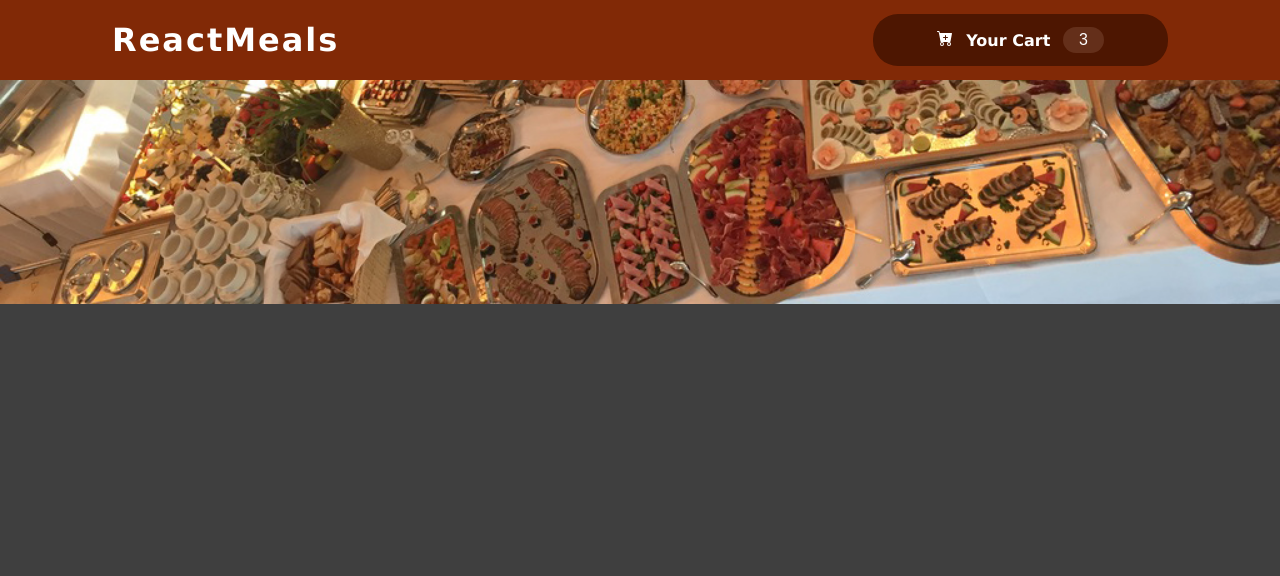
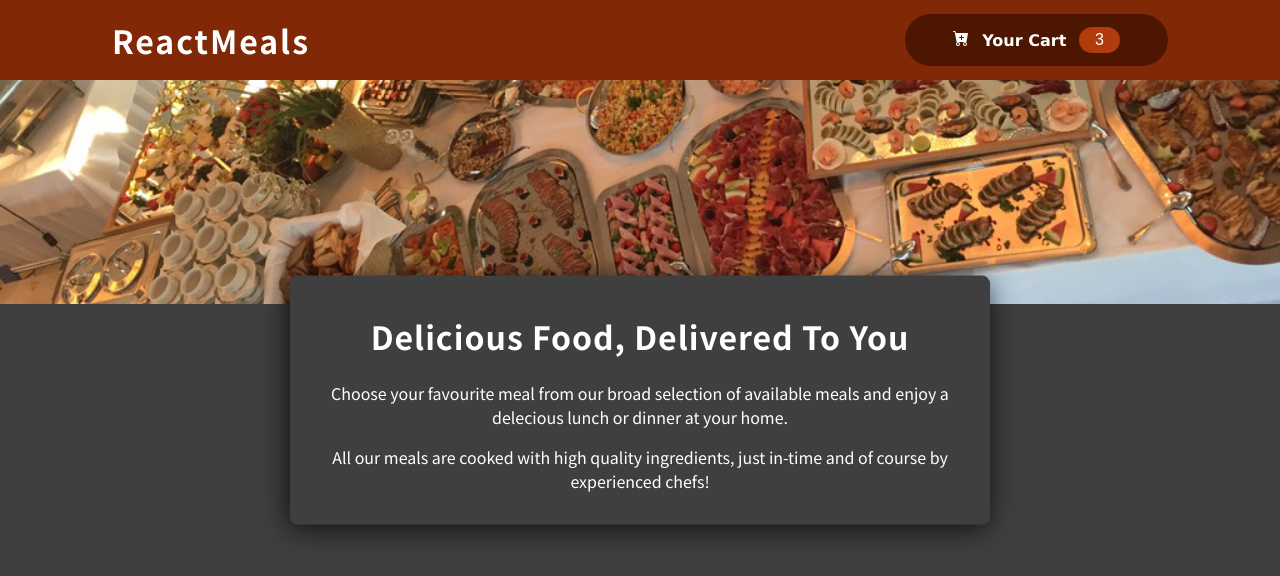
Before and after one commit to axhar-ibraheem/Restaurant-app, a React (Create React App) app: page / in a window 1280 px wide. Shown: the top 576 px of the page. Built offline with nearby package versions, Linux system fonts and the light colour scheme.

Commit message:
restaurant summary added

```diff
--- a/src/App.js
+++ b/src/App.js
@@ -1,10 +1,14 @@
 import Header from "./components/Layout/Header";
 import React from "react";
+import RestuarantSummary from "./components/Layout/RestuarantSummary";
 
 function App() {
   return (
     <React.Fragment>
       <Header></Header>
+      <main>
+        <RestuarantSummary></RestuarantSummary>
+      </main>
     </React.Fragment>
   );
 }
--- a/src/components/Layout/CartButton.css
+++ b/src/components/Layout/CartButton.css
@@ -1,6 +1,6 @@
 .cart-button {
-  padding: 0.8rem 4rem;
-  border-radius: 25px;
+  padding: 0.8rem 3rem;
+  border-radius: 30px;
   background: #4d1601;
   border: none;
   color: white;
@@ -20,7 +20,7 @@
 }
 .cart-number {
   margin-left: 0.8rem;
-  background: #642f1a;
+  background: #b23b0c;
   padding: 0.25rem 1rem;
   border-radius: 35px;
 }
--- a/src/components/Layout/Header.css
+++ b/src/components/Layout/Header.css
@@ -14,7 +14,7 @@
 .header h1 {
   color: white;
   text-transform: capitalize;
-  font-family: Verdana, Geneva, Tahoma, sans-serif;
+
   letter-spacing: 2px;
 }
 .mealimage {
--- /dev/null
+++ b/src/components/Layout/RestaurantSummary.css
@@ -0,0 +1,17 @@
+.restaurant-summary {
+  position: fixed;
+  top: 50%;
+  left: 50%;
+  background: #3f3f3f;
+  width: 700px;
+  padding: 1rem 1rem;
+  text-align: center;
+  border-radius: 8px;
+  color: white;
+  box-shadow: -2px 4px 29px 0px rgba(0, 0, 0, 0.75);
+  transform: translateX(-50%) translateY(-50%);
+}
+.restaurant-summary h1 {
+  text-transform: capitalize;
+  letter-spacing: 1px;
+}
--- /dev/null
+++ b/src/components/Layout/RestuarantSummary.js
@@ -0,0 +1,20 @@
+import React from "react";
+import "./RestaurantSummary.css";
+
+const RestuarantSummary = () => {
+  return (
+    <div className="restaurant-summary">
+      <h1>delicious food, delivered to you</h1>
+      <p>
+        Choose your favourite meal from our broad selection of available meals
+        and enjoy a delecious lunch or dinner at your home.
+      </p>
+      <p>
+        All our meals are cooked with high quality ingredients, just in-time and
+        of course by experienced chefs!
+      </p>
+    </div>
+  );
+};
+
+export default RestuarantSummary;
```
